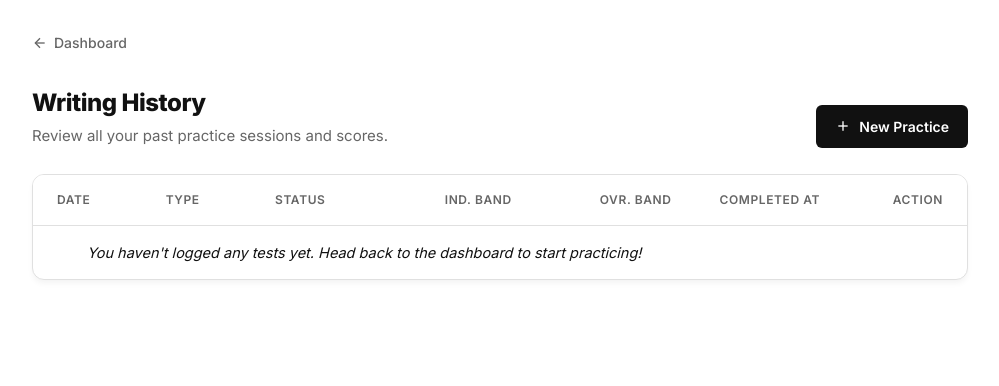
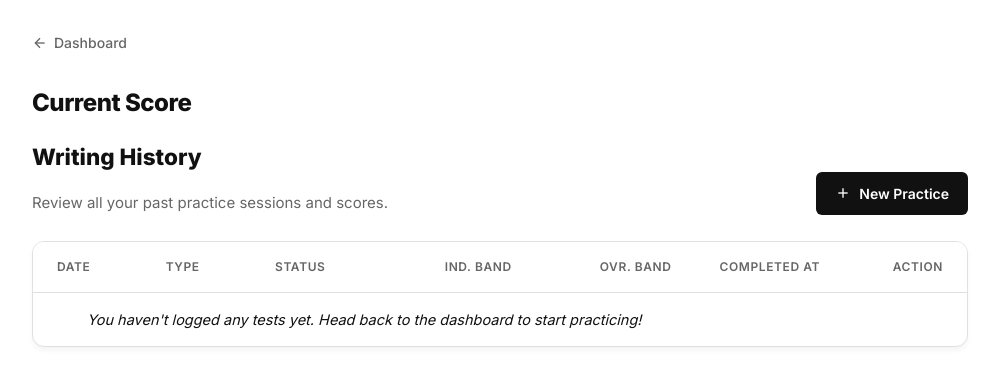
Before and after one commit to roshan1285/IELTS-Tracker, a Django app: page /writing/tests/ in a window 1280 px wide. Shown: the part 57-443 px from the top of the page, without its empty margins (140-1139 px from the left). Run offline with Django 5.2, Linux system fonts and the light colour scheme; the visitor is signed in with stand-in values (Sample User, id 1); data that the repository does not hold is empty.

Commit message:
Add listening and reading tests views; implement logic to calculate average scores and bands, and create corresponding templates for displaying test history.

```diff
--- a/core/models.py
+++ b/core/models.py
@@ -150,19 +150,19 @@ class ListeningTest(models.Model):
             return None
 
         if self.score >= 39: return 9.0
-        if self.score >= 38: return 8.5
-        if self.score >= 36: return 8.0
-        if self.score >= 34: return 7.5
-        if self.score >= 31: return 7.0
-        if self.score >= 29: return 6.5
-        if self.score >= 25: return 6.0
-        if self.score >= 22: return 5.5
-        if self.score >= 17: return 5.0
-        if self.score >= 15: return 4.5
-        if self.score >= 12: return 4.0
-        if self.score >= 10: return 3.5
-        if self.score >= 7: return 3.0
-        if self.score >= 5: return 2.5
+        if self.score >= 37: return 8.5
+        if self.score >= 35: return 8.0
+        if self.score >= 33: return 7.5
+        if self.score >= 30: return 7.0
+        if self.score >= 27: return 6.5
+        if self.score >= 23: return 6.0
+        if self.score >= 20: return 5.5
+        if self.score >= 16: return 5.0
+        if self.score >= 13: return 4.5
+        if self.score >= 11: return 4.0
+        if self.score >= 8: return 3.5
+        if self.score >= 6: return 3.0
+        if self.score >= 4: return 2.5
         if self.score == 3: return 2.0
         if self.score == 2: return 1.5
         if self.score == 1: return 1.0
@@ -221,19 +221,19 @@ class ReadingTest(models.Model):
             return None
 
         if self.score >= 39: return 9.0
-        if self.score >= 38: return 8.5
-        if self.score >= 36: return 8.0
-        if self.score >= 34: return 7.5
-        if self.score >= 32: return 7.0
-        if self.score >= 29: return 6.5
-        if self.score >= 26: return 6.0
-        if self.score >= 22: return 5.5
-        if self.score >= 18: return 5.0
-        if self.score >= 14: return 4.5
-        if self.score >= 12: return 4.0
-        if self.score >= 9: return 3.5
-        if self.score >= 7: return 3.0
-        if self.score >= 5: return 2.5
+        if self.score >= 37: return 8.5
+        if self.score >= 35: return 8.0
+        if self.score >= 33: return 7.5
+        if self.score >= 30: return 7.0
+        if self.score >= 27: return 6.5
+        if self.score >= 23: return 6.0
+        if self.score >= 19: return 5.5
+        if self.score >= 15: return 5.0
+        if self.score >= 13: return 4.5
+        if self.score >= 10: return 4.0
+        if self.score >= 8: return 3.5
+        if self.score >= 6: return 3.0
+        if self.score >= 4: return 2.5
         if self.score == 3: return 2.0
         if self.score == 2: return 1.5
         if self.score == 1: return 1.0
--- a/core/templates/core/base.html
+++ b/core/templates/core/base.html
@@ -59,11 +59,12 @@
                     <svg width="16" height="16" viewBox="0 0 24 24" fill="none" stroke="currentColor" stroke-width="2"><line x1="19" y1="12" x2="5" y2="12"></line><polyline points="12 19 5 12 12 5"></polyline></svg>
                     Dashboard
                 </a>
-                <h1>{% block tests_name %} Test {% endblock %} History</h1>
+                <h1>{% block current_level %} Current Score {% endblock %} <h2>{% block tests_name %} Test {% endblock %} History</h2></h1>
+
                 <p class="muted">Review all your past practice sessions and scores.</p>
             </div>
             <div class="page-header-actions">
-                <a class="btn-primary" href="{% url 'core:writing_setup' %}">
+                <a class="btn-primary" {% block test_setup_url %}  {% endblock %}>
                     <svg width="16" height="16" viewBox="0 0 24 24" fill="none" stroke="currentColor" stroke-width="2"><line x1="12" y1="5" x2="12" y2="19"></line><line x1="5" y1="12" x2="19" y2="12"></line></svg>
                     New Practice
                 </a>
--- a/core/templates/core/home.html
+++ b/core/templates/core/home.html
@@ -43,7 +43,7 @@
 
       <div class="practice-grid">
         {% for p in practice_options %}
-        <a class="practice-item{% if p.combined %} is-combined{% endif %}" {% if p.slug == 'writing'%} href="{% url 'core:writing_tests'%}" {% else %} href="/{{p.slug}}/new/" {% endif %}>
+        <a class="practice-item{% if p.combined %} is-combined{% endif %}" href="/{{p.slug}}/tests/">
           <div class="practice-info">
             <span class="practice-name">{{ p.name }}</span>
             <span class="practice-desc">{{ p.desc }}</span>
--- a/core/urls.py
+++ b/core/urls.py
@@ -14,8 +14,11 @@ urlpatterns=[
 
     # Add to core/urls.py, inside urlpatterns
 
+    path("listening/tests/", views.listening_tests, name="listening_tests"),
     path("listening/new/", views.listening_practice, name="listening_practice"),
     path("listening/<int:pk>/score/", views.listening_score, name="listening_score"),
+
+    path("reading/tests/", views.reading_tests, name="reading_tests"),
     path("reading/new/", views.reading_practice, name="reading_practice"),
     path("reading/<int:pk>/score/", views.reading_score, name="reading_score"),
 
--- a/core/views.py
+++ b/core/views.py
@@ -217,6 +217,30 @@ def listening_score(request, pk):
 
     return render(request, "core/score_entry.html", {"form": form, "label": "Listening"})
 
+@login_required
+def listening_tests(request):
+    tests = ListeningTest.objects.filter(user=request.user)
+
+    if tests.count != 0:
+        last_tests = tests[:5]
+        last_tests_count = last_tests.count()
+        average_scores = [ i.score for i in last_tests ]
+        average_bands = [ i.band for i in last_tests ]
+
+        average_score= round(sum(average_scores)/last_tests_count)
+        average_band = round(sum(average_bands)/last_tests_count)
+
+    else:
+            average_band=0
+            average_score=0
+
+    context={
+        "test_type": "Listening",
+        "tests": tests,
+        "average_score": average_score,
+        "average_band": float(average_band),
+    }
+    return render(request, "core/listening_reading_tests.html", context)
 
 @login_required
 def reading_practice(request):
@@ -249,3 +273,28 @@ def reading_score(request, pk):
         form = RawScoreForm()
 
     return render(request, "core/score_entry.html", {"form": form, "label": "Reading"})
+
+
+@login_required
+def reading_tests(request):
+    tests = ReadingTest.objects.filter(user=request.user)
+    print(tests.count() )
+    if tests.count() > 0:
+        last_tests = tests[:5]
+        last_tests_count = last_tests.count()
+        average_scores = [ i.score for i in last_tests ]
+        average_bands = [ i.band for i in last_tests ]
+        print(average_scores)
+        average_score= round(sum(average_scores)/last_tests_count)
+        average_band = round(sum(average_bands)/last_tests_count)
+    else:
+        average_band=0
+        average_score=0
+
+    context={
+        "test_type": "Reading",
+        "tests": tests,
+        "average_score": average_score,
+        "average_band": float(average_band),
+    }
+    return render(request, "core/listening_reading_tests.html", context)
```
Also changed, not shown: core/templates/core/listening_reading_tests.html (added, +59 -0 lines).
